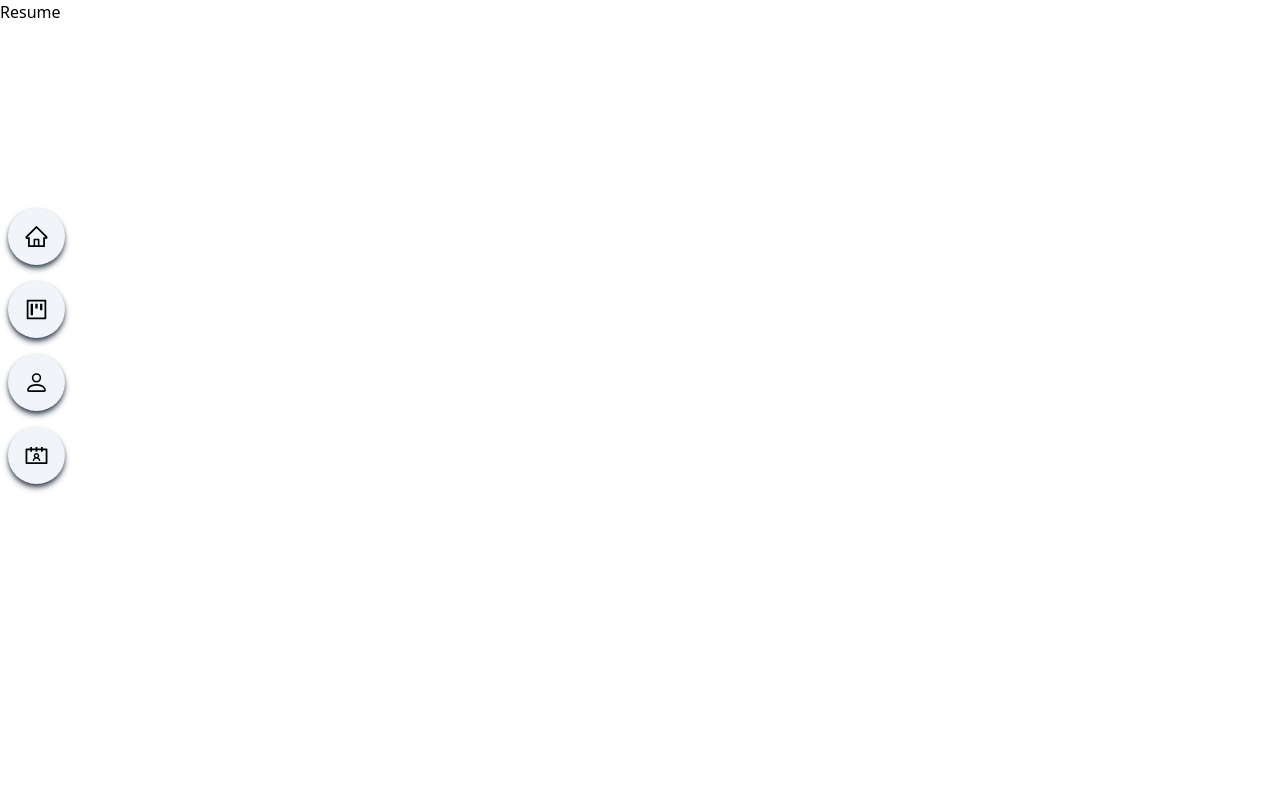
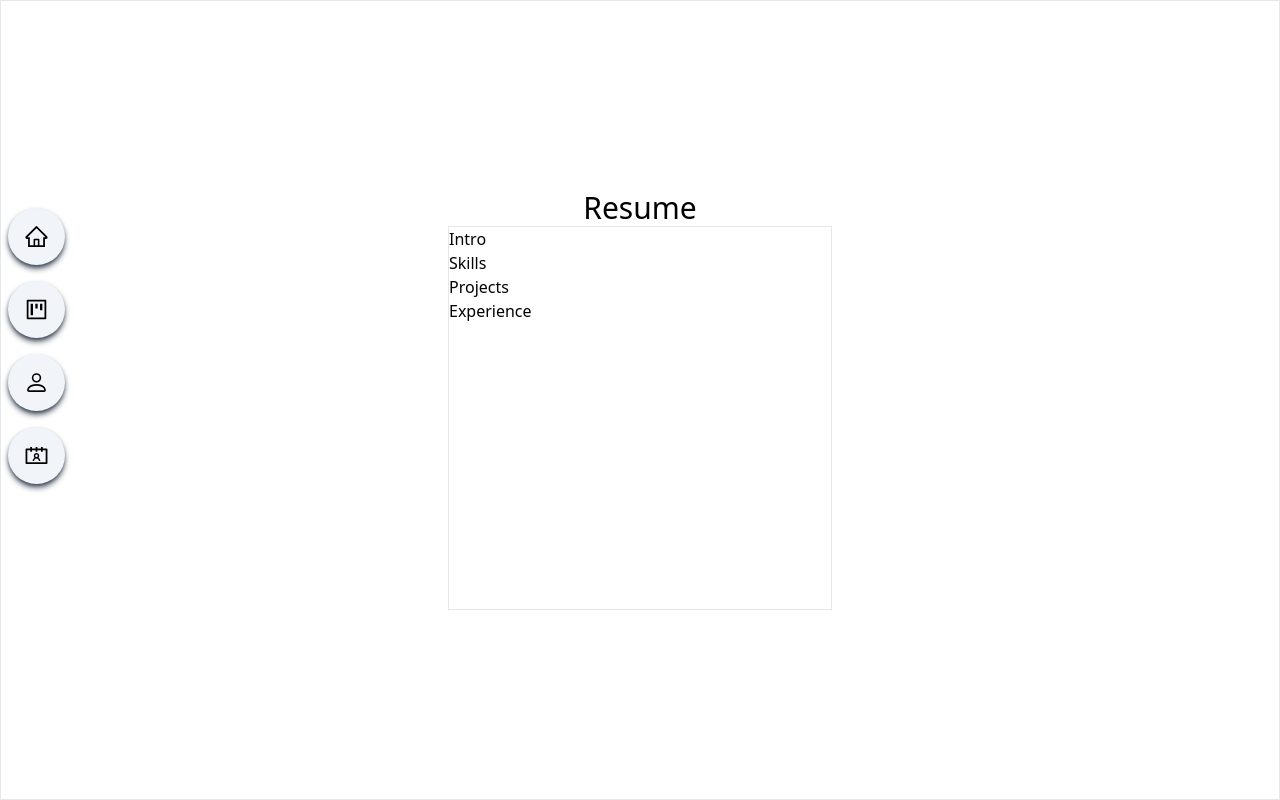
Before and after one commit to KabinaThapa/portfolio, a React (Vite) app: page /Resume in a window 1280 px wide. Built offline with nearby package versions, Linux system fonts and the light colour scheme.

Commit message:
style: add resume layout in resume page

```diff
--- a/src/components/Resume.jsx
+++ b/src/components/Resume.jsx
@@ -1,8 +1,18 @@
 import React from 'react'
+
 
 const Resume = () => {
   return (
-    <div id="Resume">Resume</div>
+    <div className='border p-2 flex flex-col justify-center items-center h-screen' id="Resume">
+      <h1 className='text-3xl'>Resume</h1>
+      <div className='border h-96 w-96'>
+      <div className=''>Intro</div>
+      <div className=''>Skills</div>
+      <div className=''>Projects</div>
+      <div className=''>Experience</div>
+      </div>
+
+    </div>
   )
 }
 
```
